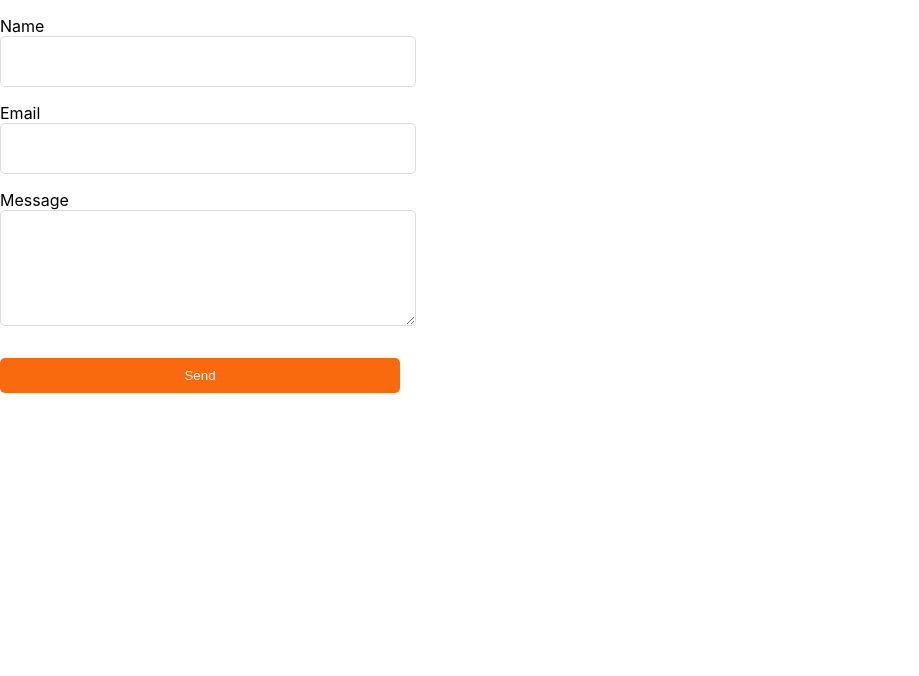
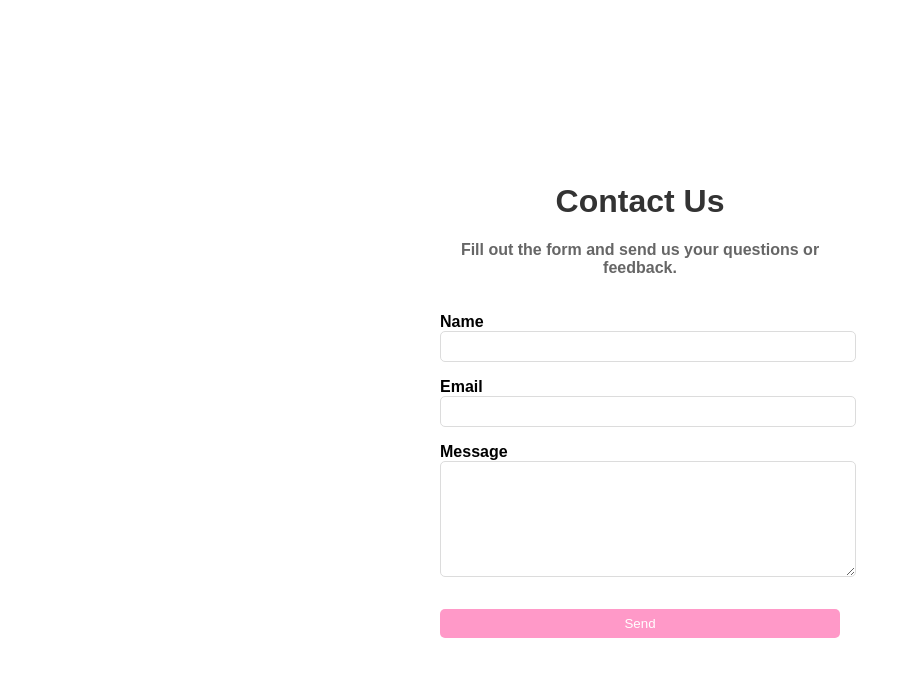
Before and after one commit to saad1035/HackWestern10, a React (Create React App) app in the folder hw10/: page /contact in a window 1280 px wide. Shown: the top 676 px of the page, without its empty margins (0-919 px from the left). Built offline with nearby package versions, Linux system fonts and the light colour scheme.

Commit message:
mi-commit

```diff
--- a/hw10/src/App.css
+++ b/hw10/src/App.css
@@ -36,3 +36,9 @@
     transform: rotate(360deg);
   }
 }
+@import url('https://fonts.googleapis.com/css2?family=Fira+Sans:wght@900&display=swap');
+
+body {
+  font-family: 'Fira Sans', sans-serif;
+  font-weight: 900; /* Fira Sans Black */
+}
--- a/hw10/src/components/Contact/Contact.jsx
+++ b/hw10/src/components/Contact/Contact.jsx
@@ -1,15 +1,29 @@
-import React, { useRef } from "react";
+import React, { useRef, useState } from "react";
 import emailjs from "@emailjs/browser";
 import styled from "styled-components";
 
 // npm i @emailjs/browser
 
+// Header component
+const Header = () => {
+  return (
+    <StyledHeader>
+      <h1>Contact Us</h1>
+      <p>Fill out the form and send us your questions or feedback.</p>
+    </StyledHeader>
+  );
+};
+
+// Contact form component
 const Contact = () => {
   const form = useRef();
+  const [formStatus, setFormStatus] = useState(""); // State to track form submission status
 
   const sendEmail = (e) => {
     e.preventDefault();
 
+    // Basic validation check
+    if (form.current.user_name.value && form.current.user_email.value && form.current.message.value) {
       emailjs
         .sendForm(
           "service_c0wwz4l",
@@ -19,17 +33,21 @@ const Contact = () => {
         )
         .then(
           (result) => {
-          console.log(result.text);
-          console.log("message sent");
+            setFormStatus("Message sent successfully!"); // Success message
           },
           (error) => {
-          console.log(error.text);
+            setFormStatus("Failed to send message."); // Error message
           }
         );
+    } else {
+      setFormStatus("Please fill all the fields."); // Validation error message
+    }
   };
 
   return (
+    <CenteredContainer>
       <StyledContactForm>
+        <Header /> {/* Include the Header component */}
         <form ref={form} onSubmit={sendEmail}>
           <label>Name</label>
           <input type="text" name="user_name" />
@@ -38,16 +56,39 @@ const Contact = () => {
           <label>Message</label>
           <textarea name="message" />
           <input type="submit" value="Send" />
+          <div>{formStatus}</div>
         </form>
       </StyledContactForm>
+    </CenteredContainer>
   );
 };
-
 export default Contact;
 
-// Styles
+
+// Styles for Contact Form and Header
+const StyledHeader = styled.div`
+text-align: center;
+  margin-bottom: 20px;
+  text-align: center;
+  margin-bottom: 20px;
+
+  h1 {
+    font-size: 2rem;
+    color: #333;
+    font-family: 'Fira Sans', sans-serif; // Apply Fira Sans font
+    font-weight: 900; // Use the black weight
+  }
+
+  p {
+    font-size: 1rem;
+    color: #666;
+    font-family: 'Fira Sans', sans-serif; // Apply Fira Sans font
+  }
+`;
 const StyledContactForm = styled.div`
   width: 400px;
+  margin: 0 auto; // Center horizontally
+  font-family: 'Fira Sans', sans-serif;
 
   form {
     display: flex;
@@ -56,33 +97,21 @@ const StyledContactForm = styled.div`
     width: 100%;
     font-size: 16px;
 
-    input {
+    input, textarea {
       width: 100%;
-      height: 35px;
       padding: 7px;
       outline: none;
       border-radius: 5px;
       border: 1px solid rgb(220, 220, 220);
 
       &:focus {
-        border: 2px solid rgba(0, 206, 158, 1);
+        border: 2px solid rgba(255, 175, 204);
       }
     }
 
     textarea {
-      max-width: 100%;
-      min-width: 100%;
-      width: 100%;
       max-height: 100px;
       min-height: 100px;
-      padding: 7px;
-      outline: none;
-      border-radius: 5px;
-      border: 1px solid rgb(220, 220, 220);
-
-      &:focus {
-        border: 2px solid rgba(0, 206, 158, 1);
-      }
     }
 
     label {
@@ -92,9 +121,25 @@ const StyledContactForm = styled.div`
     input[type="submit"] {
       margin-top: 2rem;
       cursor: pointer;
-      background: rgb(249, 105, 14);
+      background: rgb(255, 153, 200);
       color: white;
       border: none;
+      transition: background-color 0.3s, transform 0.1s; // Smooth transition for background and transform
+
+      &:hover {
+        background: rgb(255, 195, 214); // Slightly lighter or different color on hover
+      }
+
+      &:active {
+        transform: translateY(2px); // Press down effect
+      }
     }
   }
 `;
+
+const CenteredContainer = styled.div`
+  display: flex;
+  justify-content: center;
+  align-items: center;
+  height: 100vh; // Full viewport height
+`;
```
Lines whose indentation alone changed are shown as unchanged.
